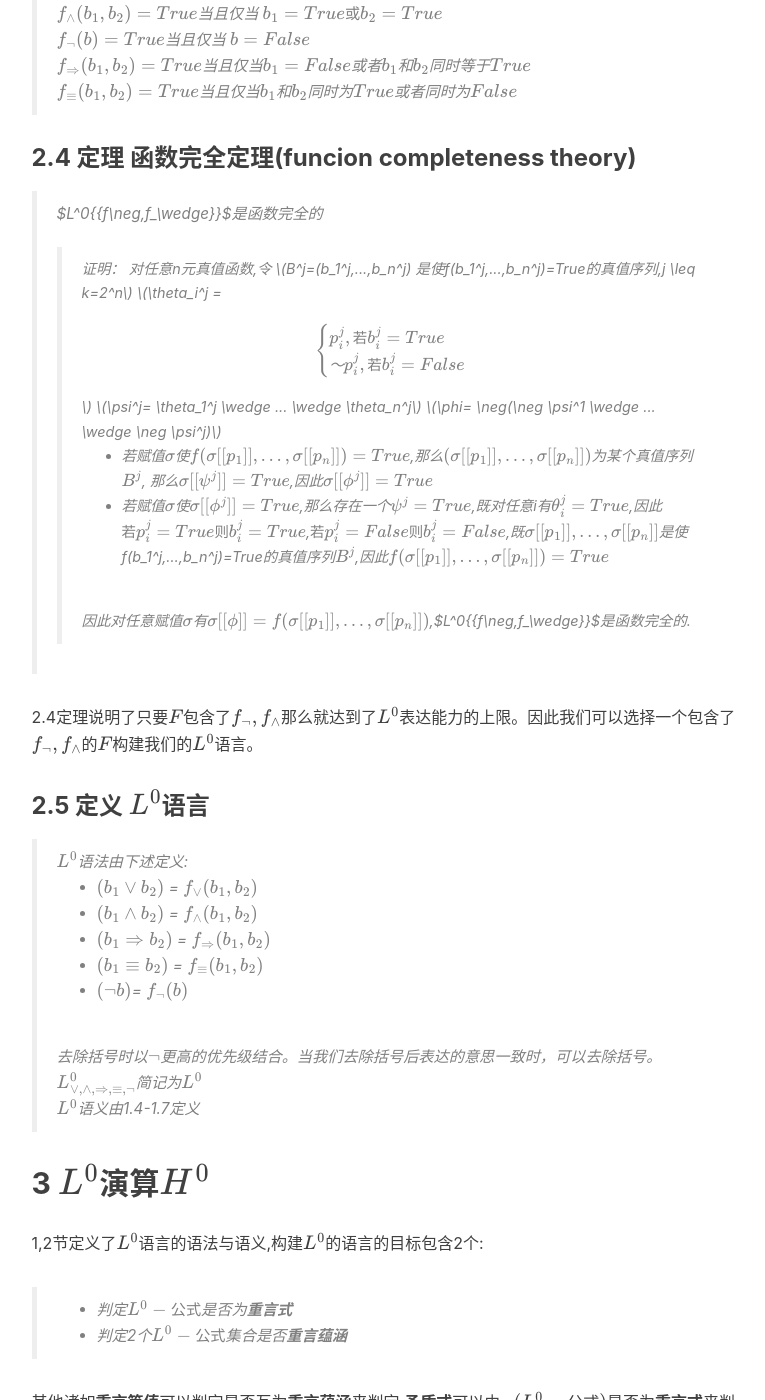
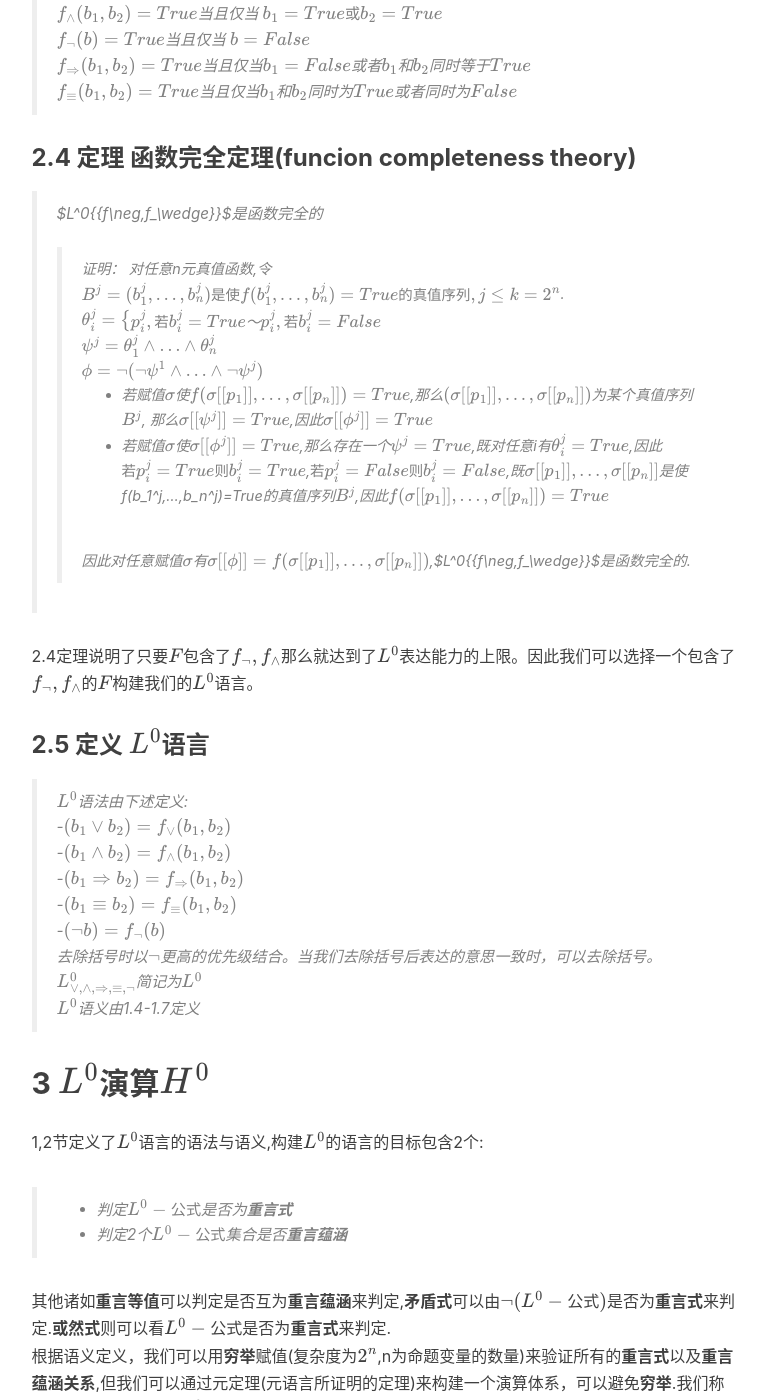
Before and after one commit to uans3k/uans3k.github.io, a Jekyll site: the page built from _posts/2021-10-20-命题逻辑(Propositional Logic).markdown, in a window 1280 px wide and 1400 px high, scrolled down 2796 px. Shown: the whole window, without its empty margins (136-901 px from the left). Built offline with Jekyll 4.4.1, drawn with Linux system fonts in a browser that asks for light colours; nearby versions of some CDN libraries; comment, search, counter and statistics services are not loaded; some of the changed text lies outside the part shown.

Commit message:
feat : latex

```diff
--- a/_posts/2021-10-20-命题逻辑(Propositional Logic).markdown
+++ b/_posts/2021-10-20-命题逻辑(Propositional Logic).markdown
@@ -40,45 +40,45 @@ $\sigma \nvDash \Gamma$。特别地,我们用$\sigma \vDash \phi$表示$\sigma \
 > $\Gamma$ 为$L^0_F-公式$集合,$\phi$ 为$L^0_F-公式$,我们称$\Gamma$ **重言蕴涵**$\sigma$(记为$\Gamma \vDash \phi$)当且仅当对任意赋值$\sigma$,若$\sigma \vDash \Gamma$则$\sigma \vDash \phi$。
 
 ### 1.6 定义 重言等值(tautological equivalence)
-> $L^0_F-公式 \phi 和 \psi$称为**重言等值**当且仅当对任意赋值$\sigma$有$\sigma[[\phi]]=\sigma[[\psi]]$
+>$L^0_F-公式 \phi 和 \psi$称为**重言等值**当且仅当对任意赋值$\sigma$有$\sigma[[\phi]]=\sigma[[\psi]]$
 
 ### 1.7 定义 重言式(tautological formula)、矛盾式(contradictory formula)、或然式(probable formula)
-> 对任意$L^0_F-公式 \phi$,$\phi$称为**重言式**当且仅当对任意赋值$\sigma$有$\sigma \vDash \phi$。
-> 对任意$L^0_F-公式 \phi$,$\phi$称为**矛盾式**当且仅当对任意赋值$\sigma$有$\sigma \nvDash \phi$。
-> 对任意$L^0_F-公式 \phi$,$\phi$称为**或然式**当且仅当存在一个$\sigma$有$\sigma \nvDash \phi$且存在一个$\sigma^\prime$有$\sigma^\prime \vDash \phi$。
+>对任意$L^0_F-公式 \phi$,$\phi$称为**重言式**当且仅当对任意赋值$\sigma$有$\sigma \vDash \phi$。
+>对任意$L^0_F-公式 \phi$,$\phi$称为**矛盾式**当且仅当对任意赋值$\sigma$有$\sigma \nvDash \phi$。
+>对任意$L^0_F-公式 \phi$,$\phi$称为**或然式**当且仅当存在一个$\sigma$有$\sigma \nvDash \phi$且存在一个$\sigma^\prime$有$\sigma^\prime \vDash \phi$。
 
 ## 2 $L^0_F$性质
 1节中定义了$L^0_F$,其中1.1-1.2是$L^0_F$语法，1.3-1.7是$L^0_F$的语义。语法描述了如何构成一个语言句子,而语义则告诉我们怎么理解这些句子。我们知道，语法的不同不代表表达能力的不同，但会影响表达的复杂程度和人类的使用难度。这一节旨在指出$L^0_F$的表达能力，以及选择一个易于使用的$L^0_F$。
 ### 2.1 定义 表达(expression)
-> $\phi$是包含n个命题变量$(p_1,...,p_n)$的$L^0_F-公式$,$f$是n元真值函数。
-> 我们称 $\phi$在$L^0_F$下**表达**$f$当且仅当对任意赋值$\sigma$有$\sigma[[\phi]]=f(\sigma[[p_1],...,\sigma[[p_n]])$.
-> 我们称$f$在$L^0_F$下**可被表达**当前仅存在一个$\phi$**表达**$f$
+>$\phi$是包含n个命题变量$(p_1,...,p_n)$的$L^0_F-公式$,$f$是n元真值函数。
+>我们称 $\phi$在$L^0_F$下**表达**$f$当且仅当对任意赋值$\sigma$有$\sigma[[\phi]]=f(\sigma[[p_1],...,\sigma[[p_n]])$.
+>我们称$f$在$L^0_F$下**可被表达**当前仅存在一个$\phi$**表达**$f$
 
 ### 2.2 定义 函数完全(funcion completeness)
-> $L^0_F$称为**函数完全**的当且仅当任意真值函数在$L^0_F$下**可被表达**
+>$L^0_F$称为**函数完全**的当且仅当任意真值函数在$L^0_F$下**可被表达**
 
 2.1-2.2描述了任意**函数完全**的$L^0_F$具有相同的表达能力且任意$L^0_F\prime$能表达的**函数完全**的$L^0_F$也能表达。**函数完全**的$L^0_F$是$L^0$语言表达能力的上限。
 
 ### 2.3 定义 合取(conjunction)、析取(disjunction)、蕴涵(implication)、否定(negation)、等价(equivalence)
 
-> 我们定义真值函数:
-> $f_\vee(b_1,b_2)=True$当且仅当 $b_1=True且b_2=True$
-> $f_\wedge(b_1,b_2)=True$当且仅当 $b_1=True或b_2=True$
-> $f_\neg(b)=True$当且仅当 $b=False$
-> $f_\Rightarrow(b_1,b_2)=True$当且仅当$b_1=False$或者$b_1$和$b_2$同时等于$True$
-> $f_\equiv(b_1,b_2)=True$当且仅当$b_1$和$b_2$同时为$True$或者同时为$False$
+>我们定义真值函数:
+>$f_\vee(b_1,b_2)=True$当且仅当 $b_1=True且b_2=True$
+>$f_\wedge(b_1,b_2)=True$当且仅当 $b_1=True或b_2=True$
+>$f_\neg(b)=True$当且仅当 $b=False$
+>$f_\Rightarrow(b_1,b_2)=True$当且仅当$b_1=False$或者$b_1$和$b_2$同时等于$True$
+>$f_\equiv(b_1,b_2)=True$当且仅当$b_1$和$b_2$同时为$True$或者同时为$False$
 
 ### 2.4 定理 函数完全定理(funcion completeness theory)
 > $L^0_{\{f_\neg,f_\wedge\}}$是函数完全的
 >>证明：
 >>对任意n元真值函数,令
->>$$B^j=(b_1^j,...,b_n^j) 是使f(b_1^j,...,b_n^j)=True的真值序列,j \leq k=2^n$$
->>$$\theta_i^j = \begin{cases}
+>>$B^j=(b_1^j,...,b_n^j) 是使f(b_1^j,...,b_n^j)=True的真值序列,j \leq k=2^n$.
+>>$\theta_i^j= \begin{cases}
     p_i^j ,若 b_i^j= True\\
     ～p_i^j,若b_i^j=False\\
-\end{cases}$$
->>$$\psi^j= \theta_1^j \wedge ... \wedge \theta_n^j$$
->>$$ \phi= \neg(\neg \psi^1 \wedge ... \wedge \neg \psi^j) $$
+\end{cases}$
+>>$\psi^j= \theta_1^j \wedge ... \wedge \theta_n^j$
+>>$\phi= \neg(\neg \psi^1 \wedge ... \wedge \neg \psi^j)$
 >> - 若赋值$\sigma$使$f(\sigma[[p_1]],...,\sigma[[p_n]])=True$,那么$(\sigma[[p_1]],...,\sigma[[p_n]])$为某个真值序列$B^j$,
 >>那么$\sigma[[\psi^j]]=True$,因此$\sigma[[\phi^j]]=True$
 >> - 若赋值$\sigma$使$\sigma[[\phi^j]]=True$,那么存在一个$\psi^j=True$,既对任意i有$\theta_i^j=True$,因此$若p_i^j=True则b_i^j=True$,$若p_i^j=False则b_i^j=False$,既$\sigma[[p_1]],...,\sigma[[p_n]]$是使f(b_1^j,...,b_n^j)=True的真值序列$B^j$,因此$f(\sigma[[p_1]],...,\sigma[[p_n]])=True$
@@ -89,11 +89,11 @@ $\sigma \nvDash \Gamma$。特别地,我们用$\sigma \vDash \phi$表示$\sigma \
 
 ### 2.5 定义 $L^0$语言
 > $L^0$语法由下述定义:
->- $(b_1 \vee b_2)$ = $f_\vee(b_1,b_2)$
->- $(b_1 \wedge b_2)$ = $f_\wedge(b_1,b_2)$
->- $(b_1 \Rightarrow b_2)$ = $f_\Rightarrow(b_1,b_2)$
->- $(b_1 \equiv b_2)$ = $f_\equiv(b_1,b_2)$
->- $(\neg b)$= $f_\neg(b)$
+>-$(b_1 \vee b_2)= f_\vee(b_1,b_2)$
+>-$(b_1 \wedge b_2)= f_\wedge(b_1,b_2)$
+>-$(b_1 \Rightarrow b_2)=f_\Rightarrow(b_1,b_2)$
+>-$(b_1 \equiv b_2)=f_\equiv(b_1,b_2)$
+>-$(\neg b)=f_\neg(b)$
 >
 >去除括号时以$\neg$更高的优先级结合。当我们去除括号后表达的意思一致时，可以去除括号。
 $L_{\{\vee,\wedge,\Rightarrow,\equiv,\neg\}}^0$简记为$L^0$
@@ -161,17 +161,16 @@ $L_{\{\vee,\wedge,\Rightarrow,\equiv,\neg\}}^0$简记为$L^0$
 >$$r_1=\{ \\
     p \Rightarrow (q \Rightarrow p),\\
     (p \Rightarrow (q \Rightarrow r))\Rightarrow ((p \Rightarrow q) \Rightarrow (p \Rightarrow r)),\\
-    (\neg p \Rightarrow \neg q)\Rightarrow(p \Rightarrow q)\\
+    (\neg p \Rightarrow \neg q)\Rightarrow(p \Rightarrow q),\\
     SUB,\\
     MP\\
 \}$$
 >$$r_2=\{ \\
     \phi \Rightarrow (\psi \Rightarrow \phi),\\
     (\phi \Rightarrow (\psi \Rightarrow \chi))\Rightarrow ((\phi \Rightarrow \psi) \Rightarrow (\phi \Rightarrow \chi)),\\
-    (\neg \phi \Rightarrow \neg \psi)\Rightarrow(\phi \Rightarrow \psi)\\
+    (\neg \phi \Rightarrow \neg \psi)\Rightarrow(\phi \Rightarrow \psi),\\
     MP\\
-\}
-$$
+\}$$
 
 ### 3.2.7 定理 完全性定理
 
```
Also changed, not shown: other parts of _posts/2021-10-20-命题逻辑(Propositional Logic).markdown (+5 -5 lines).
